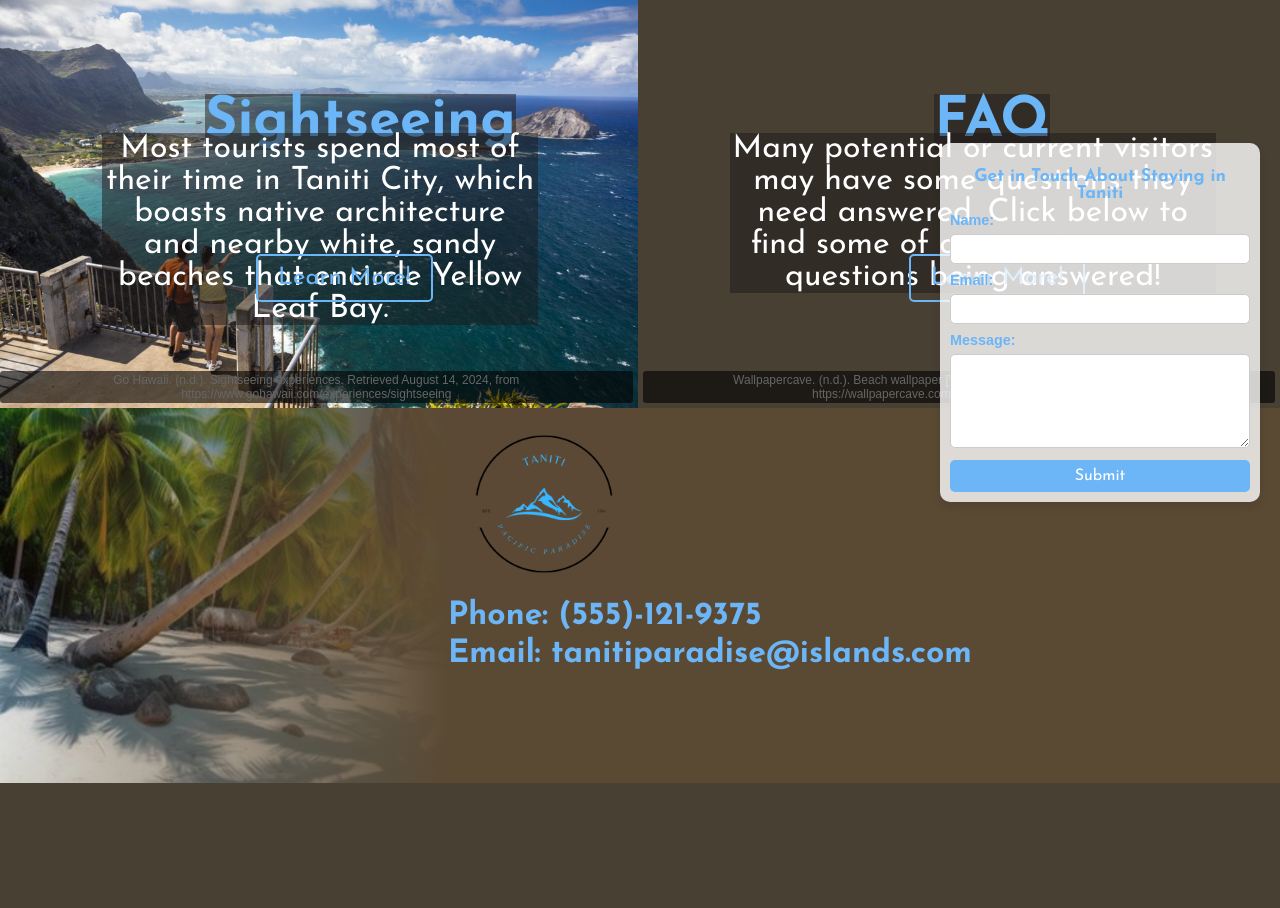
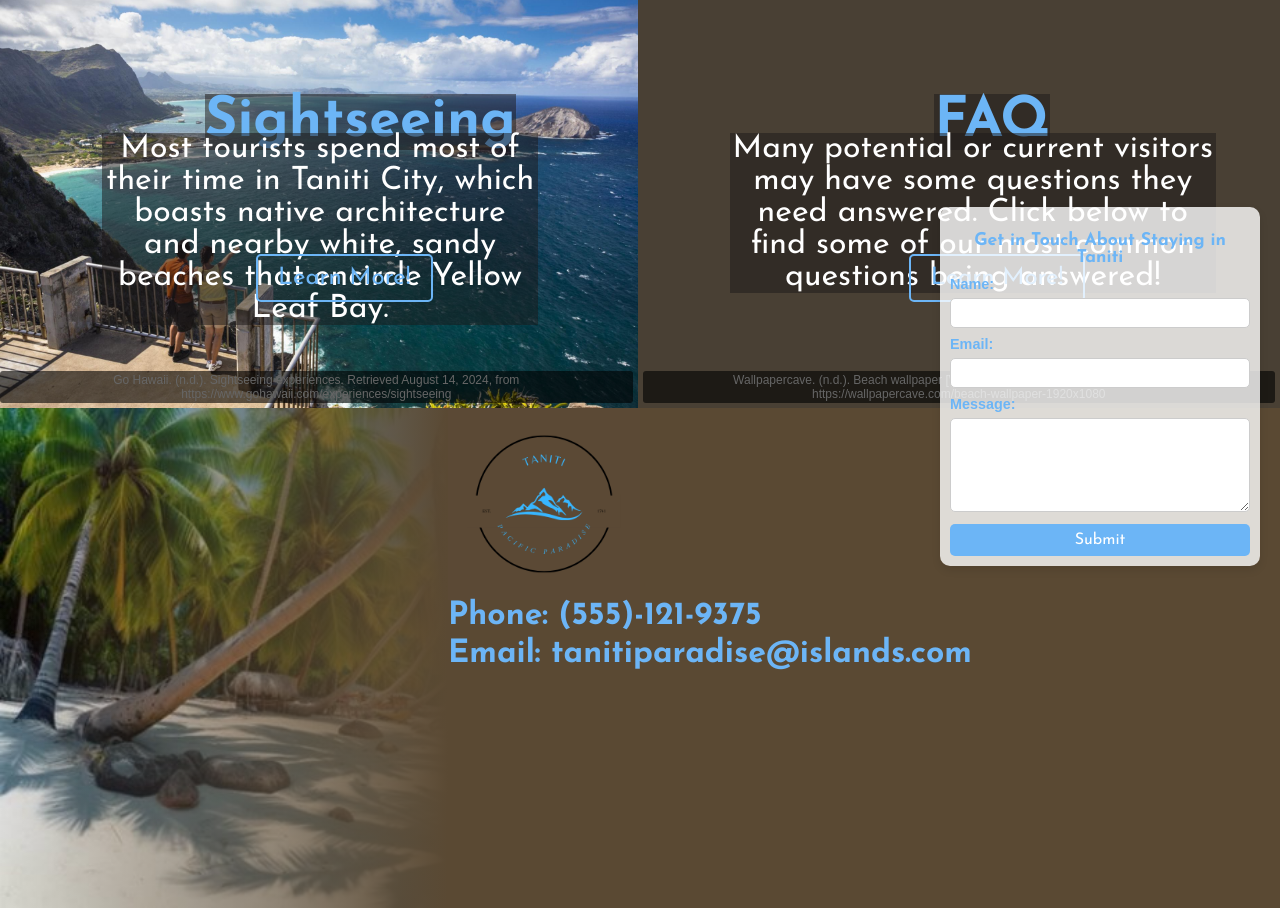
Before and after one commit to PkTaz/Taniti-Project, a plain HTML site: page index.html in a window 1280 px wide. Shown: the part 1174-2082 px from the top of the page. Before the commit the page ends 1957 px from the top, so only its background shows below. Drawn offline with Linux system fonts and the light colour scheme.

Commit message:
positioning 2

```diff
--- a/css/stylesheet1.css
+++ b/css/stylesheet1.css
@@ -284,7 +284,7 @@ h1 {
 }
 
 footer {
-    height: 375px;
+    height: 500px;
     justify-content: center;
     color: white;
     background: linear-gradient(to left, rgb(90, 73, 51) 65%, rgba(210, 180, 140, 0) 100%),
@@ -308,7 +308,7 @@ footer {
     position: absolute;
     right: 20px;
     bottom: 20px;
-    margin-bottom: -70%;
+    margin-bottom: -75%;
 }
 
 .contact-form h2 {
--- a/css/stylesheet2.css
+++ b/css/stylesheet2.css
@@ -133,7 +133,7 @@ h1 {
 }
 
 footer {
-    height: 375px;
+    height: 500px;
     justify-content: center;
     color: white;
     background: linear-gradient(to left, rgb(90, 73, 51) 65%, rgba(210, 180, 140, 0) 100%),
@@ -157,7 +157,7 @@ footer {
     position: absolute;
     right: 20px;
     bottom: 20px;
-    margin-bottom: -35.5%;
+    margin-bottom: -42%;
 }
 
 .contact-form h2 {
--- a/css/stylesheet3.css
+++ b/css/stylesheet3.css
@@ -133,7 +133,7 @@ h1 {
 }
 
 footer {
-    height: 375px;
+    height: 500px;
     justify-content: center;
     color: white;
     background: linear-gradient(to left, rgb(90, 73, 51) 65%, rgba(210, 180, 140, 0) 100%),
@@ -157,7 +157,7 @@ footer {
     position: absolute;
     right: 20px;
     bottom: 20px;
-    margin-bottom: -36.5%;
+    margin-bottom: -42%;
 }
 
 .contact-form h2 {
--- a/css/stylesheet4.css
+++ b/css/stylesheet4.css
@@ -137,7 +137,7 @@ strong {
 }
 
 footer {
-    height: 375px;
+    height: 500px;
     justify-content: center;
     color: white;
     background: linear-gradient(to left, rgb(90, 73, 51) 65%, rgba(210, 180, 140, 0) 100%),
@@ -155,7 +155,7 @@ footer {
     position: absolute;
     right: 20px;
     bottom: 20px;
-    margin-bottom: -41.5%;
+    margin-bottom: -48.5%;
 }
 
 .contact-form h2 {
--- a/css/stylesheet5.css
+++ b/css/stylesheet5.css
@@ -137,7 +137,7 @@ strong {
 }
 
 footer {
-    height: 400px;
+    height: 500px;
     justify-content: center;
     color: white;
     background: linear-gradient(to left, rgb(90, 73, 51) 65%, rgba(210, 180, 140, 0) 100%),
@@ -155,7 +155,7 @@ footer {
     position: absolute;
     right: 20px;
     bottom: 20px;
-    margin-bottom: -50%;
+    margin-bottom: -55%;
 }
 
 .contact-form h2 {
--- a/css/stylesheet6.css
+++ b/css/stylesheet6.css
@@ -137,7 +137,7 @@ strong {
 }
 
 footer {
-    height: 400px;
+    height: 500px;
     justify-content: center;
     color: white;
     background: linear-gradient(to left, rgb(90, 73, 51) 65%, rgba(210, 180, 140, 0) 100%),
@@ -155,7 +155,7 @@ footer {
     position: absolute;
     right: 20px;
     bottom: 20px;
-    margin-bottom: -28%;
+    margin-bottom: -34%;
 }
 
 .contact-form h2 {
```
